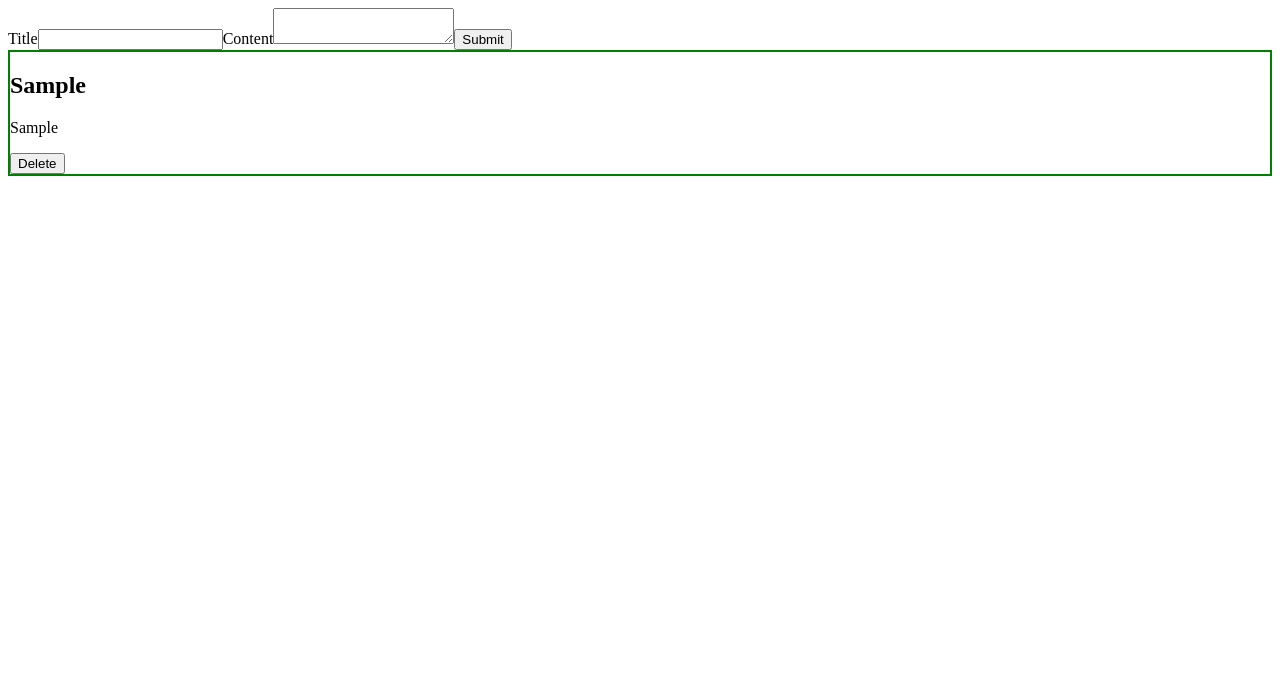
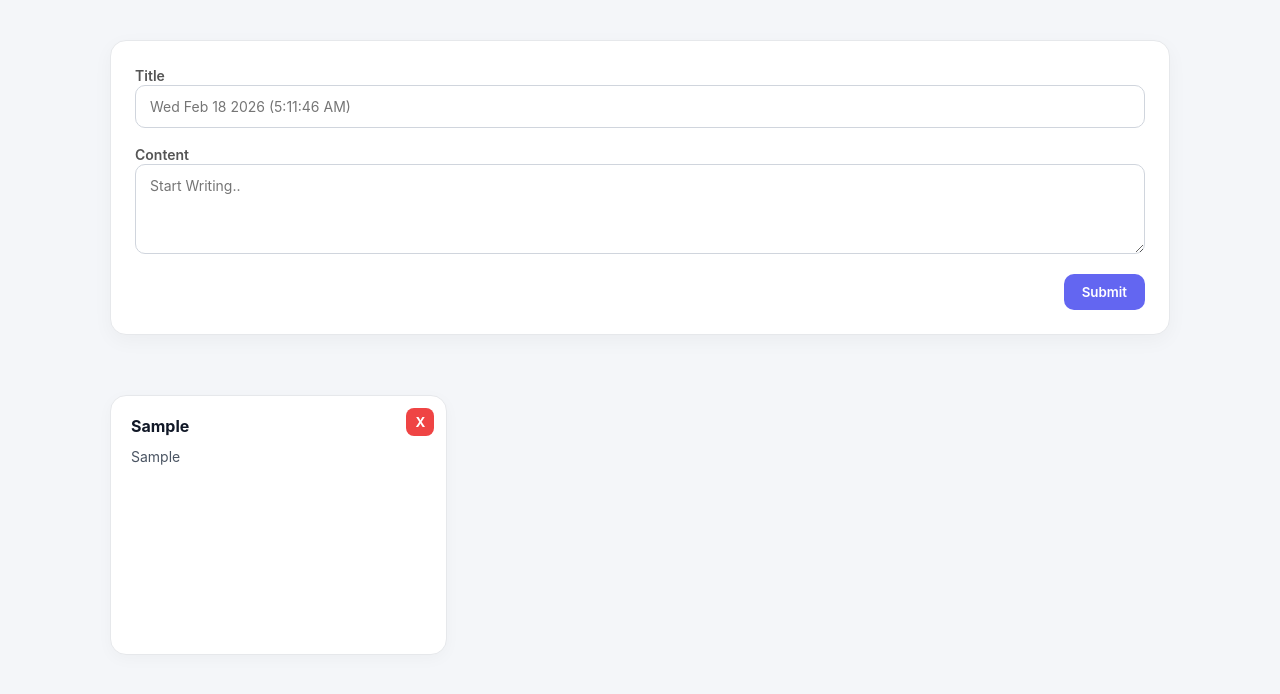
Before and after one commit to sauravyadav19/React-apps, a React (Vite) app in the folder 05_CRUD_operations/: page / in a window 1280 px wide. Both pictures are taken after typing "Sample", "Sample" into the empty fields and a click on the button "Submit". Shown: the top 694 px of the page. Built offline with nearby package versions, Linux system fonts and the light colour scheme.

Commit message:
05_CRUD_operations: Add Styling for the Posts

```diff
--- a/05_CRUD_operations/src/App.jsx
+++ b/05_CRUD_operations/src/App.jsx
@@ -1,6 +1,7 @@
 import { useEffect, useState } from "react";
 import CreationForm from "./CreationForm";
 import Post from "./Post";
+import "./app.css"
 
 function App(){
 
@@ -87,7 +88,7 @@ function App(){
     {/* form to Create new Post */}
         <CreationForm addPost={addPost}/>
         {/* Rendering all the post */}
-        <div>
+        <div id="allPostContainer">
             {posts.map((post, idx)=>(
                 // Passing id as index so we can uniquely identify and perform deletion, updation of a post
                 // We are passing removePost and editPost to it so we can perform those action with same architeture flow as waterfall direction.
--- a/05_CRUD_operations/src/CreationForm.jsx
+++ b/05_CRUD_operations/src/CreationForm.jsx
@@ -1,39 +1,56 @@
 import { useState } from "react"
+import "./formcreation.css"
 
 
 function CreationForm({addPost}){
     const [title, setTitle] = useState('');
     const [content, setContent] = useState('');
 
+    //  Showing the current time as placeholder for the title input
+    // and in case the user do not specifiy any title and title is blank
+    // we are simply adding the current time as title.
+    const time = new Date()
+    const currentTime = time.toLocaleTimeString()
+    const currentDate = time.toDateString()
+    const tempTitlePlaceholder = `${currentDate} (${currentTime})`
+
     function formSubmitHandler(event){
         // Handling the submitted form
         event.preventDefault();
-        addPost(title,content);
+        const finalTitle = title === "" ? tempTitlePlaceholder : title
+        addPost(finalTitle,content);
         setTitle('');
         setContent('');
     }
 
     return (
-        <div>
+        <div id = "rootPostCreationContainer">
             <form id="postCreationForm" onSubmit={(event)=>{formSubmitHandler(event)}}>
+                <div id = "titleContainer">
                     <label htmlFor="title">Title</label>
                     <input
-                    id= "title"
+                        id= "titleInput"
                         type="text"
                         name="title"
                         value={title}
+                        placeholder={tempTitlePlaceholder}
                         onChange={(event)=>{setTitle(event.target.value);}}
                     />
-
+                </div>
+                <div id = "contentContainer">
                     <label htmlFor="content">Content</label>
                     <textarea
-                    id = "content"
+                        id = "contentInput"
                         name = "content"
                         value = {content}
+                        placeholder="Start Writing.."
+                        required
                         onChange={(event) =>{setContent(event.target.value);}}
                     />
-
+                </div>
+                <div id = "buttonContainer">
                     <button>Submit</button>
+                </div>
             </form>
         </div>
     )
--- a/05_CRUD_operations/src/Post.jsx
+++ b/05_CRUD_operations/src/Post.jsx
@@ -1,5 +1,5 @@
 import { useState } from "react";
-
+import "./post.css"
 function Post(props){
 
     // These variable are used to handle in case the user tries to edit a Post
@@ -40,20 +40,28 @@ function Post(props){
     // Edit mode
     if(isBeingEdited){
         return(
-            <div style={{border:'solid red 2px'}} onDoubleClick={doubleClickHandler}>
-                <input type="text" value={tempTitle} onChange={(event=>{onChangeTitle(event)})}/>
-                <textarea value={tempContent} onChange={(event)=>{onChangeContent(event)}}/>
-                <button onClick={editHandler}>Save</button>
-                <button onClick={discardHandler}>Discard</button>
+            <div id= "postEditMode" onDoubleClick={doubleClickHandler}>
+                <div id="postEditModeTextContainer">
+                    <input id = "postEditModeTitle" type="text" value={tempTitle} onChange={(event=>{onChangeTitle(event)})}/>
+                    <textarea id = "postEditModeContent" value={tempContent} onChange={(event)=>{onChangeContent(event)}}/>
+                </div>
+                <div id="postEditModeButtonContainer">
+                    <button onClick={editHandler}>Save</button>
+                    <button onClick={discardHandler}>Discard</button>
+                </div>
             </div>
         )
         // Regular Mode
     }else{
-        return (<div style={{border:"solid green 2px"}} onDoubleClick = {doubleClickHandler}>
-            <h2>{props.title}</h2>
-            <p>{props.content}</p>
+        return (<div id ="postReadMode"onDoubleClick = {doubleClickHandler}>
+            <div id= "postReadModeTextContainer">
+                <span id="title">{props.title}</span>
+                <span id="content">{props.content}</span>
+            </div>
             {/* passing the index to the removePost function, thus telling react which component to delete */}
-            <button onClick={()=>{props.removePost(props.index)}}>Delete</button>
+            <div id="postReadModeDeleteButtonContainer">
+                <button id="postDeleteButton" onClick={()=>{props.removePost(props.index)}}>X</button>
+            </div>
         </div>)
     }
 
--- /dev/null
+++ b/05_CRUD_operations/src/app.css
@@ -0,0 +1,23 @@
+/* app.css */
+
+* {
+    box-sizing: border-box;
+    margin: 0;
+    padding: 0;
+    font-family: "Inter", -apple-system, BlinkMacSystemFont, sans-serif;
+}
+
+body {
+    background: #f4f6f9;
+}
+
+/* Main board container */
+#allPostContainer {
+    max-width: 1100px;
+    margin: 60px auto;
+    padding: 0 20px;
+
+    display: grid;
+    grid-template-columns: repeat(auto-fill, minmax(300px, 1fr));
+    gap: 24px;
+}
--- /dev/null
+++ b/05_CRUD_operations/src/formcreation.css
@@ -0,0 +1,67 @@
+/* formcreation.css */
+
+#rootPostCreationContainer {
+    max-width: 1100px;
+    margin: 40px auto 20px auto;
+    padding: 0 20px;
+}
+
+#postCreationForm {
+    background: white;
+    padding: 24px;
+    border-radius: 16px;
+    border: 1px solid #e6e8eb;
+    box-shadow: 0 6px 20px rgba(0,0,0,0.04);
+
+    display: flex;
+    flex-direction: column;
+    gap: 16px;
+}
+
+#postCreationForm label {
+    font-size: 14px;
+    font-weight: 600;
+    color: #555;
+}
+
+#titleInput,
+#contentInput {
+    width: 100%;
+    padding: 12px 14px;
+    border-radius: 10px;
+    border: 1px solid #d0d5dd;
+    font-size: 14px;
+    transition: 0.2s ease;
+}
+
+#titleInput:focus,
+#contentInput:focus {
+    outline: none;
+    border-color: #6366f1;
+    box-shadow: 0 0 0 3px rgba(99,102,241,0.15);
+}
+
+#contentInput {
+    min-height: 90px;
+    resize: vertical;
+}
+
+#buttonContainer {
+    display: flex;
+    justify-content: flex-end;
+}
+
+#buttonContainer button {
+    background: #6366f1;
+    color: white;
+    padding: 10px 18px;
+    border-radius: 10px;
+    border: none;
+    font-weight: 600;
+    cursor: pointer;
+    transition: 0.2s ease;
+}
+
+#buttonContainer button:hover {
+    background: #4f46e5;
+}
--- /dev/null
+++ b/05_CRUD_operations/src/post.css
@@ -0,0 +1,186 @@
+/* post.css */
+
+/* ========================= */
+/* Shared Card Structure     */
+/* ========================= */
+
+#postReadMode,
+#postEditMode {
+    background: white;
+    border-radius: 16px;
+    padding: 20px;
+    border: 1px solid #e6e8eb;
+    box-shadow: 0 4px 16px rgba(0,0,0,0.03);
+
+    display: flex;
+    flex-direction: column;
+    height: 260px; /* Fixed card height */
+    position: relative;
+    transition: 0.2s ease;
+}
+
+#postReadMode:hover {
+    transform: translateY(-5px);
+    box-shadow: 0 8px 24px rgba(0,0,0,0.06);
+}
+
+/* ========================= */
+/* READ MODE                 */
+/* ========================= */
+
+#postReadModeTextContainer {
+    display: flex;
+    flex-direction: column;
+    gap: 10px;
+    overflow: hidden;
+    flex: 1;
+}
+
+/* Title */
+#title {
+    font-size: 16px;
+    font-weight: 700;
+    color: #111827;
+    flex-shrink: 0;
+}
+
+/* Scrollable Content */
+#content {
+    font-size: 14px;
+    color: #4b5563;
+    line-height: 1.6;
+
+    overflow-y: auto;
+    padding-right: 6px;
+}
+
+/* Scrollbar Styling */
+#content::-webkit-scrollbar {
+    width: 6px;
+}
+
+#content::-webkit-scrollbar-thumb {
+    background: #d1d5db;
+    border-radius: 6px;
+}
+
+/* Delete Button */
+#postReadModeDeleteButtonContainer {
+    position: absolute;
+    top: 12px;
+    right: 12px;
+}
+
+#postDeleteButton {
+    background: #ef4444;
+    color: white;
+    border: none;
+    border-radius: 8px;
+    width: 28px;
+    height: 28px;
+    cursor: pointer;
+    font-weight: bold;
+    transition: 0.2s ease;
+}
+
+#postDeleteButton:hover {
+    background: #dc2626;
+}
+
+/* ========================= */
+/* EDIT MODE                 */
+/* ========================= */
+
+/* ========================= */
+/* EDIT MODE                 */
+/* ========================= */
+
+#postEditMode {
+    display: flex;
+    flex-direction: column;
+    height: 260px;
+    gap: 14px;
+}
+
+/* Input Container */
+#postEditModeTextContainer {
+    display: flex;
+    flex-direction: column;
+    gap: 10px;
+    flex: 1;
+}
+
+/* Title Input */
+#postEditModeTitle {
+    font-size: 16px;
+    font-weight: 600;
+    padding: 10px 12px;
+    border-radius: 10px;
+    border: 1px solid #d1d5db;
+    transition: 0.2s ease;
+}
+
+#postEditModeTitle:focus {
+    outline: none;
+    border-color: #6366f1;
+    box-shadow: 0 0 0 3px rgba(99,102,241,0.15);
+}
+
+/* Content Textarea */
+#postEditModeContent {
+    flex: 1;
+    resize: none;
+    font-size: 14px;
+    line-height: 1.6;
+    padding: 10px 12px;
+    border-radius: 10px;
+    border: 1px solid #d1d5db;
+    transition: 0.2s ease;
+    overflow-y: auto;
+}
+
+#postEditModeContent:focus {
+    outline: none;
+    border-color: #6366f1;
+    box-shadow: 0 0 0 3px rgba(99,102,241,0.15);
+}
+
+/* Action Bar */
+#postEditModeButtonContainer {
+    display: flex;
+    justify-content: flex-end;
+    gap: 8px;
+    padding-top: 6px;
+    border-top: 1px solid #f0f2f5;
+}
+
+/* Buttons */
+#postEditModeButtonContainer button {
+    padding: 6px 14px;
+    font-size: 13px;
+    font-weight: 600;
+    border-radius: 8px;
+    border: none;
+    cursor: pointer;
+    transition: 0.2s ease;
+}
+
+/* Save */
+#postEditModeButtonContainer button:first-child {
+    background: #6366f1;
+    color: white;
+}
+
+#postEditModeButtonContainer button:first-child:hover {
+    background: #4f46e5;
+}
+
+/* Discard */
+#postEditModeButtonContainer button:last-child {
+    background: transparent;
+    color: #6b7280;
+}
+
+#postEditModeButtonContainer button:last-child:hover {
+    background: #f3f4f6;
+}
```
Lines whose indentation alone changed are shown as unchanged.
